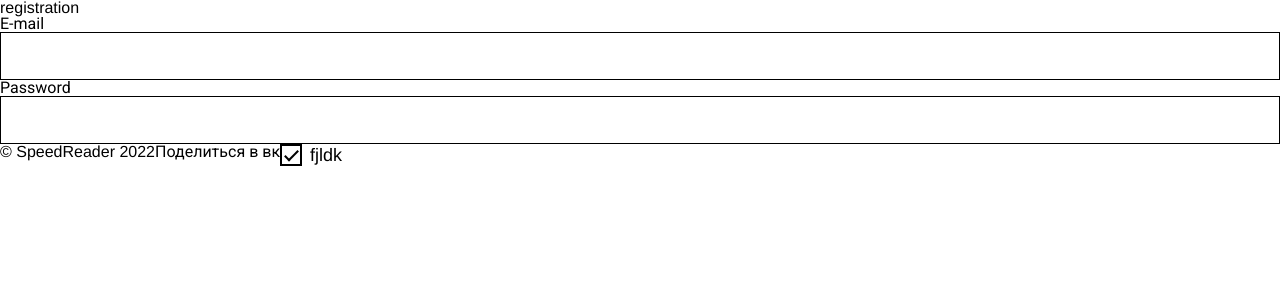
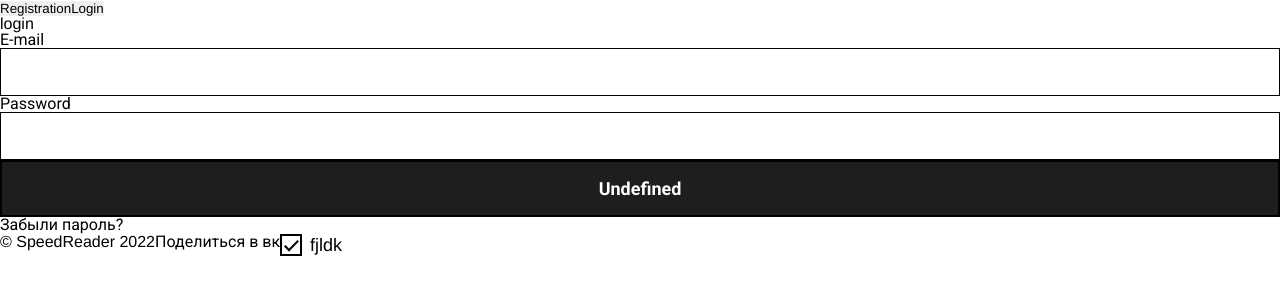
Before and after one commit to gasheva/Speed_Reader, a Vue app: page /sign in a window 1280 px wide. Before the commit this address led to /sign/register. Shown: the top 300 px of the page. Built offline with nearby package versions, Linux system fonts and the light colour scheme.

Commit message:
feat: rewrite sign pages via tabs

```diff
--- /dev/null
+++ b/src/components/components/Sign/SignTabs.vue
@@ -0,0 +1,23 @@
+<template>
+    <div>
+        <button @click="changeTab('TheRegistration')">Registration</button>
+        <button @click="changeTab('TheLogin')">Login</button>
+    </div>
+</template>
+
+<script  lang="ts">
+export default {
+    name: 'SignTabs',
+};
+</script >
+<script setup  lang="ts">
+const emit = defineEmits(['changeTab']);
+
+const changeTab = (toTab: string) => {
+    emit('changeTab', toTab)
+}
+</script>
+
+<style scoped>
+
+</style>
--- a/src/components/components/Sign/Login.vue
+++ b/src/components/components/Sign/TheLogin.vue
@@ -12,24 +12,20 @@
 </template>
 
 <script lang="ts">
+
+export default {
+    name: 'TheLogin',
+}
+</script>
+<script setup  lang="ts">
 import BaseButton from '@/components/app/BaseButton.vue';
 import InputText from '@/components/app/InputText.vue';
-import {defineComponent} from 'vue';
 import {useStore} from 'vuex';
 
-export default defineComponent({
-    name: 'Login',
-    components: {BaseButton, InputText},
-    setup() {
-        const store = useStore();
-        const login = () => {
-            store.dispatch('auth/login');
-        };
-        return {
-            login
-        };
-    }
-});
+const store = useStore();
+const login = () => {
+    store.dispatch('auth/login');
+};
 </script>
 
 <style scoped>
--- a/src/components/components/Sign/Registration.vue
+++ b/src/components/components/Sign/TheRegistration.vue
@@ -6,13 +6,14 @@
     </div>
 </template>
 
-<script>
-import InputText from '@/components/app/InputText';
+<script lang="ts">
 
 export default {
-    name:       'Registration',
-    components: {InputText},
+    name: 'TheRegistration',
 };
+</script>
+<script setup lang="ts">
+import InputText from '@/components/app/InputText.vue';
 </script>
 
 <style scoped>
--- a/src/router/index.ts
+++ b/src/router/index.ts
@@ -12,25 +12,25 @@ const routes: Array<RouteRecordRaw> = [
         name: 'sign',
         component: () => import(/* webpackChunkName: "sign" */ '@/views/SignView.vue'),
         meta: {layout: 'empty'},
-        redirect: {name: 'registration'},
-        children: [
-            {
-                path: '/sign/login',
-                name: 'login',
-                component: () => import(/* webpackChunkName: "login" */ '@/components/components/Sign/Login.vue'),
-                meta: {layout: 'empty'},
-            },
-            {
-                path: '/sign/register',
-                name: 'registration',
-                component: () => import(/* webpackChunkName: "register" */ '@/components/components/Sign/Registration.vue'),
-                meta: {layout: 'empty'},
-            },
-            {
-                path: '/sign:afterSign(.*)',
-                redirect: {name: 'registration'}
-            },
-        ]
+        // redirect: {name: 'registration'},
+        // children: [
+        //     {
+        //         path: '/sign/login',
+        //         name: 'login',
+        //         component: () => import(/* webpackChunkName: "login" */ '@/components/components/Sign/Login.vue'),
+        //         meta: {layout: 'empty'},
+        //     },
+        //     {
+        //         path: '/sign/register',
+        //         name: 'registration',
+        //         component: () => import(/* webpackChunkName: "register" */ '@/components/components/Sign/Registration.vue'),
+        //         meta: {layout: 'empty'},
+        //     },
+        //     {
+        //         path: '/sign:afterSign(.*)',
+        //         redirect: {name: 'registration'}
+        //     },
+        // ]
     },
     {
         path: '/:pathMatch(.*)*',
--- a/src/views/SignView.vue
+++ b/src/views/SignView.vue
@@ -1,13 +1,33 @@
 <template>
     <div>
-        <router-view/>
+        <sign-tabs
+                @changeTab="changeTab"/>
+        <keep-alive>
+            <component :is="tabs[currentTab]"/>
+        </keep-alive>
     </div>
 </template>
 
-<script>
+<script lang="ts">
 export default {
     name: 'SignView',
 };
+</script>
+<script setup lang="ts">
+import SignTabs from "@/components/components/Sign/SignTabs.vue";
+import TheRegistration from "@/components/components/Sign/TheRegistration.vue";
+import TheLogin from "@/components/components/Sign/TheLogin.vue";
+import {ref} from "vue";
+
+const currentTab = ref('TheLogin');
+const tabs = {
+    TheLogin,
+    TheRegistration,
+}
+const changeTab = (tabName: string) => {
+    currentTab.value = tabName;
+}
+
 </script>
 
 <style scoped>
```
Also changed, not shown: src/components/components/Sign/Tabs.vue (deleted, +0 -13 lines).
